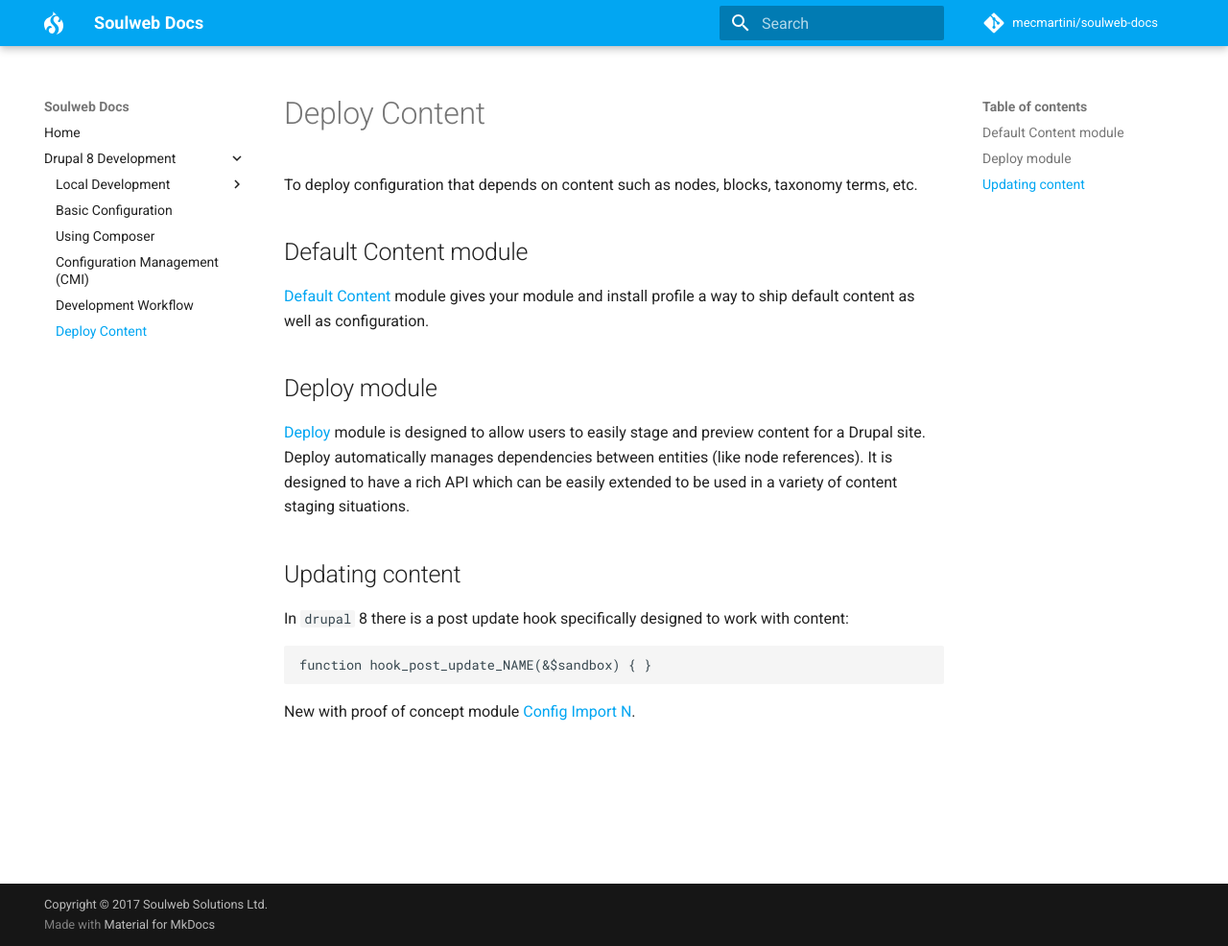
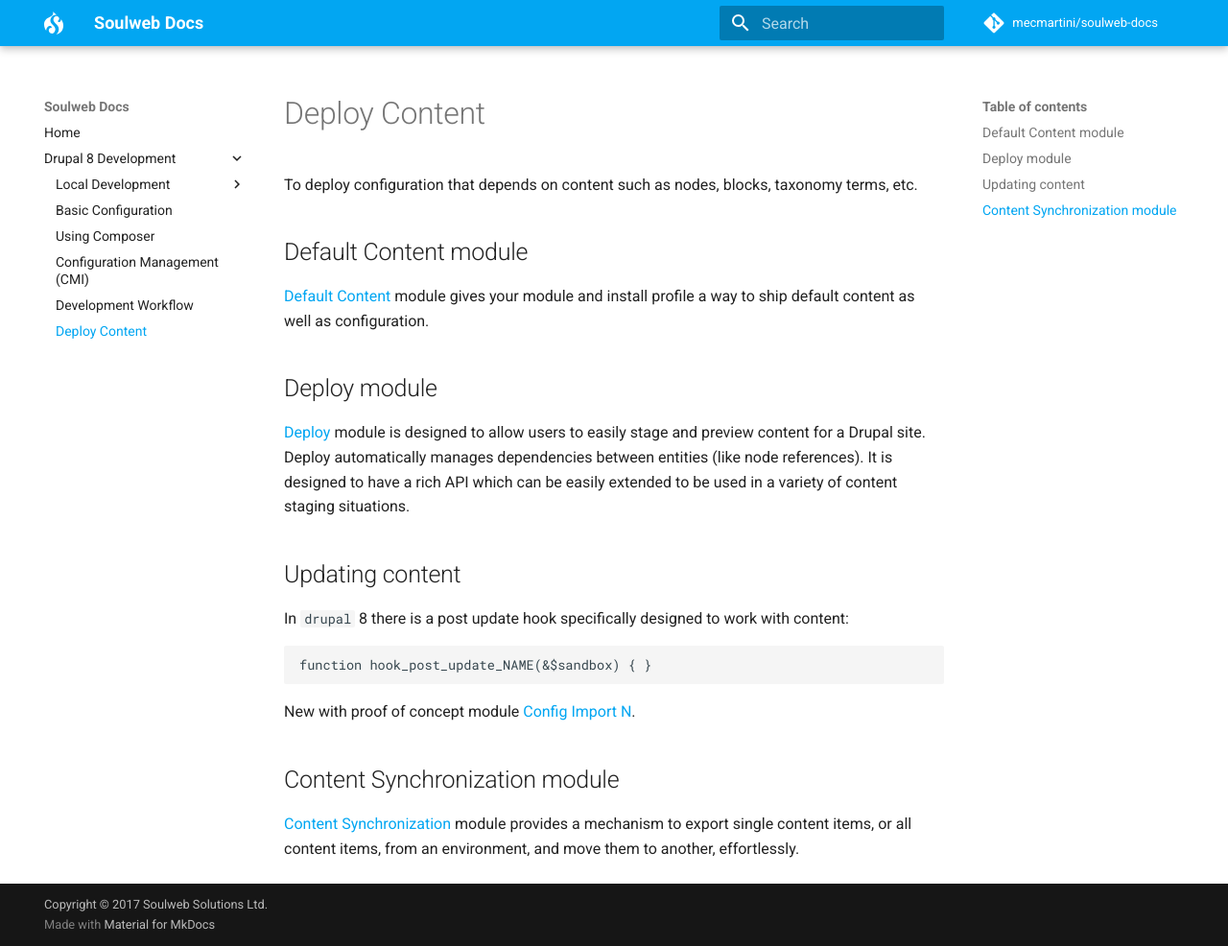
Before and after one commit to mecmartini/soulweb-docs, an MkDocs documentation site: the page built from docs/drupal/drupal_deploy_content.md, in a window 1280 px wide and 986 px high. Shown: the whole window at 96% size. Built offline with MkDocs 1.6.1 and Material for MkDocs 9.7.7, drawn with Linux system fonts in a browser that asks for light colours; comment, search, counter and statistics services are not loaded; old or Windows-style settings are respelled for this version of MkDocs.

Commit message:
Documented Drupal Deploy Content - Content Synchronization

```diff
--- a/docs/drupal/drupal_deploy_content.md
+++ b/docs/drupal/drupal_deploy_content.md
@@ -17,3 +17,7 @@
     function hook_post_update_NAME(&$sandbox) { }
 
 New with proof of concept module [Config Import N](https://github.com/bircher/drupal-config_import_n).
+
+## Content Synchronization module
+
+[Content Synchronization](https://www.drupal.org/project/content_sync) module provides a mechanism to export single content items, or all content items, from an environment, and move them to another, effortlessly.
```
Also changed, not shown: site/drupal/drupal_deploy_content/index.html, site/mkdocs/search_index.json.
